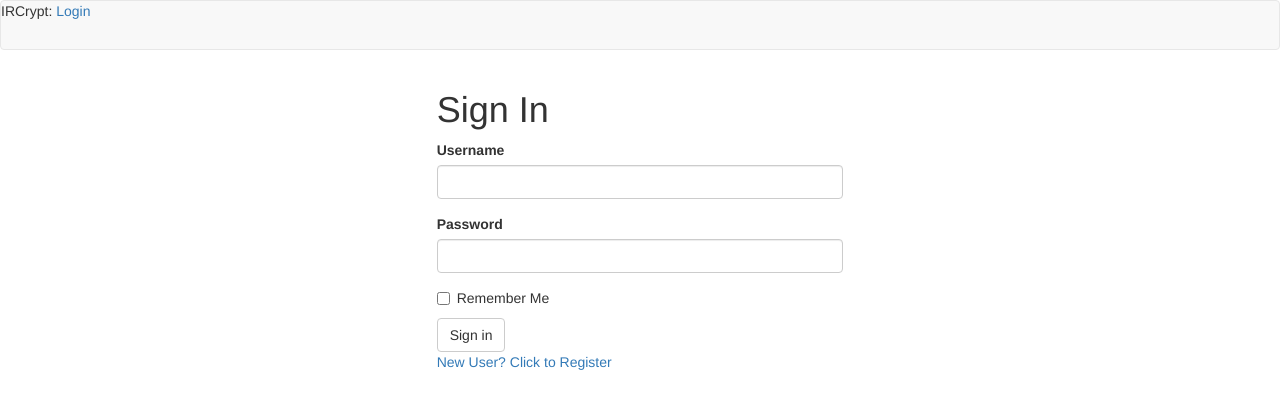
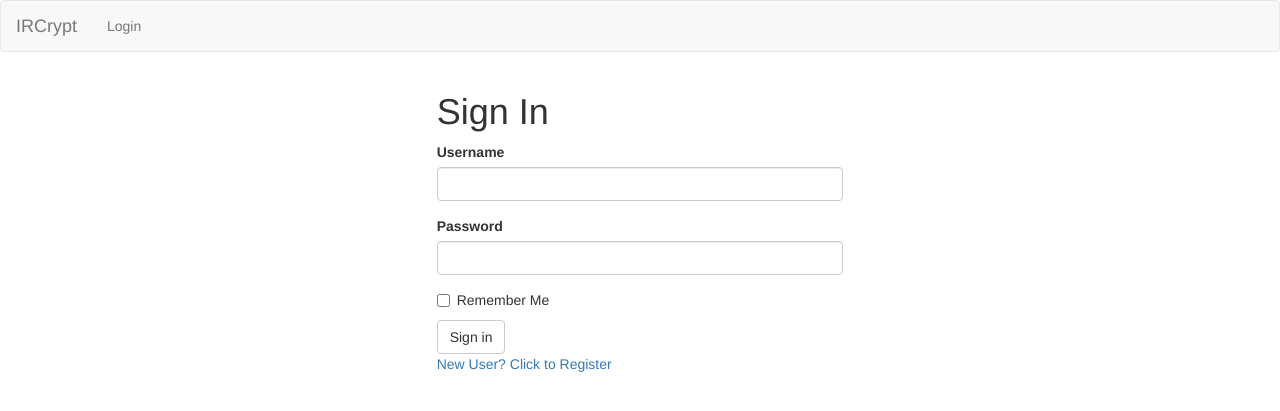
Before and after one commit to akiselev98/SecureIRC, a Flask app: a page that uses secureirc/templates/base.html in a window 1280 px wide. Shown: the top 411 px of the page. Run offline with Flask 2, Linux system fonts and the light colour scheme; some libraries are stand-ins or nearby versions.

Commit message:
Updated nav bar

```diff
--- a/secureirc/__init__.py
+++ b/secureirc/__init__.py
@@ -16,7 +16,7 @@ login.login_view = 'login'
 
 app.config.from_object(Config)
 db = SQLAlchemy(app)
-#sslify = SSLify(app)
+sslify = SSLify(app)
 migrate = Migrate(app,db)
 
 app.config['SECRET_KEY'] = 'aGVsbG8gZGFya25lc3MgbXkgb2xkIGZyaWVuZAo='
@@ -27,7 +27,7 @@ app.host = '0.0.0.0'
 
 bootstrap = Bootstrap(app)
 Session(app)
-socketio = SocketIO(app, engineio_logger=True, manage_session=False)
+socketio = SocketIO(app, manage_session=False)
 socketio.init_app(app)
 
 if __name__ == "__main__":
--- a/secureirc/templates/base.html
+++ b/secureirc/templates/base.html
@@ -20,12 +20,31 @@
 {% block navbar %}
 <nav class="navbar navbar-default">
   <div>
-    IRCrypt:
-    {% if current_user.is_anonymous %}
-    <a href="{{ url_for('login') }}">Login</a>
-    {% else %}
-    <a href="{{ url_for('logout') }}">Logout</a>
-    {% endif %}
+    <div class="navbar-header">
+      <a class="navbar-brand" href="/">IRCrypt</a>
+    </div>
+    <ul class="nav navbar-nav">
+
+      {% if current_user.is_anonymous %}
+      <li>
+	<a href="{{ url_for('login') }}">Login</a>
+      </li>
+      {% else %}
+      <li class="dropdown">
+	<a href="#" class="dropdown-toggle"
+	   data-toggle="dropdown"
+	   role="button" aria-haspopup="true"
+	   aria-expanded="false">Logged in: {{ current_user.username }} <span class="caret"></span></a>
+	<ul class="dropdown-menu">
+	  <li>
+	    <a href="{{ url_for('logout') }}">Logout</a>
+	  </li>
+	</ul>
+
+	{% endif %}
+      </li>
+    </ul>
+
   </div>
 </nav>
 {% endblock %}
```
